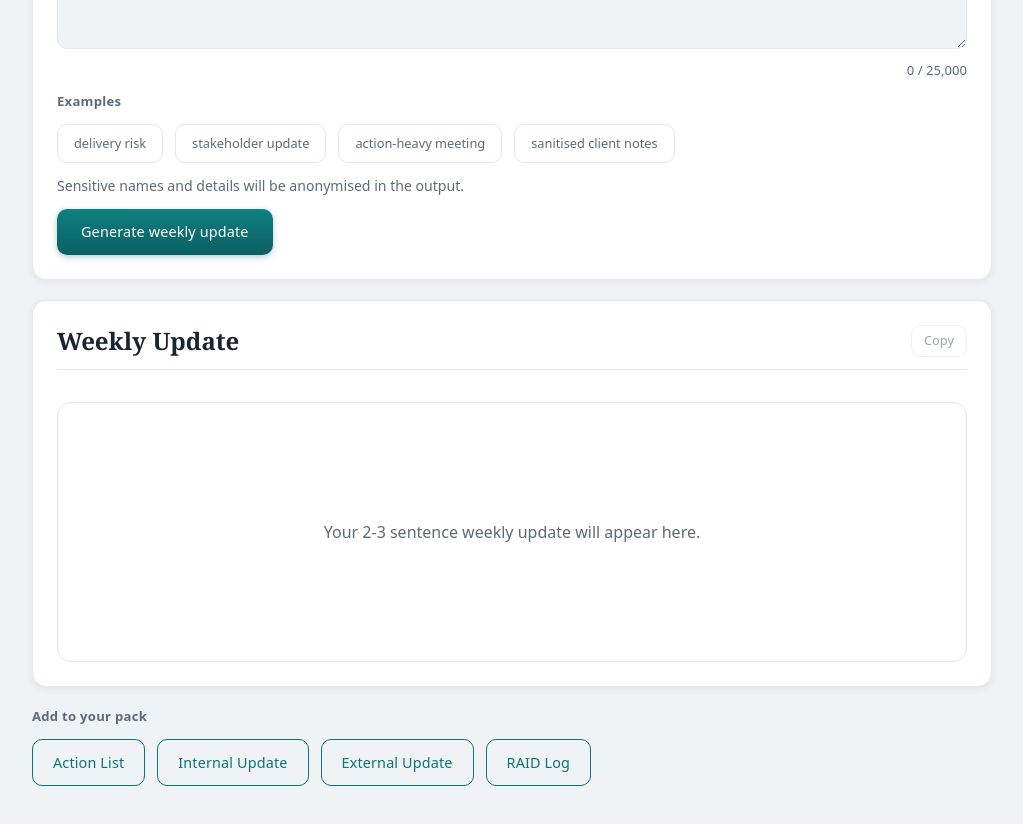
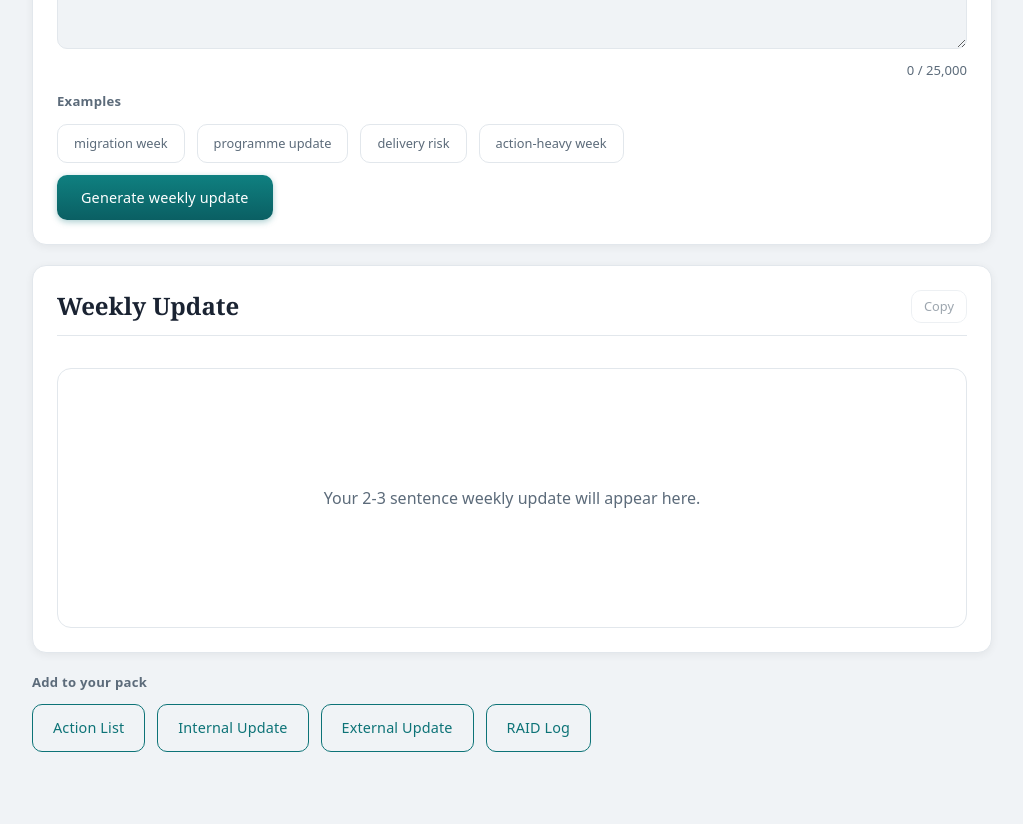
Before and after one commit to romeosison-svg/updateflow, a Next.js app: page /app in a window 1280 px wide. Shown: the part 920-1744 px from the top of the page, without its empty margins (128-1151 px from the left). Built offline with nearby package versions, Linux system fonts and the light colour scheme.

Commit message:
feat(copy): refresh landing copy and app examples

```diff
--- a/app/app/page.tsx
+++ b/app/app/page.tsx
@@ -6,28 +6,28 @@ import type { GeneratedOutputs, OutputCardKey } from "@/lib/output";
 
 const sampleTranscripts = [
   {
+    id: "migration-week",
+    label: "migration week",
+    transcript:
+      "Monday: Confirmed cutover window with infrastructure team for Saturday night. Vendor yet to provide final environment sign-off.\n\nTuesday: Sign-off still outstanding. Escalated to vendor account manager. Parallel workstream leads asked to review dependencies ahead of cutover.\n\nWednesday: Vendor confirmed environment ready. UAT entry criteria reviewed with QA lead — two outstanding defects flagged as potential blockers. Decision to defer lower-priority defect and proceed with UAT.\n\nThursday: UAT started. First round of test cases passed. One defect raised against the reporting module — under investigation. Client stakeholder briefed on status.\n\nFriday: UAT progressing. Reporting defect confirmed as low severity and deferred to post-go-live. Cutover plan confirmed for Saturday. Communications drafted and ready to send."
+  },
+  {
+    id: "programme-update",
+    label: "programme update",
+    transcript:
+      "Monday: Kick-off for new workstream completed. Three work packages assigned to stream leads. Resource gap identified in data migration track — flagged to PMO.\n\nTuesday: Data migration resource confirmed for two days per week. Dependencies mapped across all three workstreams. Risk log updated.\n\nWednesday: Steering group prep completed. Deck reviewed with sponsor. Two decisions required from steering: budget approval for additional QA resource and sign-off on revised go-live date.\n\nThursday: Steering group held. Budget approved. Go-live date moved to end of next month — agreed by all parties. Stream leads notified and plans being updated.\n\nFriday: Updated programme plan circulated. One stream lead flagged a risk around third-party API readiness. Added to RAID. Next week focus is confirming integration test schedule."
+  },
+  {
     id: "delivery-risk",
     label: "delivery risk",
     transcript:
-      "Migration testing is behind plan after the vendor environment was delivered late. The Project Manager flagged a risk that UAT could slip by one week unless test data is approved by Friday. The client stakeholder agreed to review the blocker and the engineering lead will confirm the revised cutover approach tomorrow."
+      "- API integration delayed — vendor missed agreed delivery date\n- QA resource stretched across two workstreams this sprint\n- UAT entry criteria not yet signed off by client\n- Risk to UAT start date if API not delivered by Wednesday\n- PM to confirm revised timeline with vendor tomorrow"
   },
   {
-    id: "stakeholder-update",
-    label: "stakeholder update",
+    id: "action-heavy-week",
+    label: "action-heavy week",
     transcript:
-      "This week the team completed the reporting dashboard build and finished finance sign-off on the new workflow. A dependency remains on the client security team to approve SSO changes. No current delivery issue was raised, but there is a risk to timeline if approval moves past next Wednesday. Next week the team will begin pilot onboarding and prepare the go-live checklist."
-  },
-  {
-    id: "action-heavy",
-    label: "action-heavy meeting",
-    transcript:
-      "Sarah will send the RAID log update by end of day. Tom to confirm resource availability for the integration workstream. Client to provide final API documentation before Tuesday. The team agreed to review open defects on Thursday and decide whether to defer two lower-priority items from release scope."
-  },
-  {
-    id: "sanitised-client-notes",
-    label: "sanitised client notes",
-    transcript:
-      "Client stakeholder raised concern about readiness of reporting dashboard ahead of UAT. API integration remains dependent on external vendor delivery. Project Manager to confirm revised timeline and communicate impact."
+      "- Sarah to send updated RAID log by end of day Friday\n- Tom to confirm resource availability for integration workstream next week\n- Client to provide final sign-off on UAT test cases before Thursday\n- Team agreed to defer two lower-priority defects from release scope\n- Go-live readiness review scheduled for next Monday at 10am\n- Dependency on client security team for SSO approval still outstanding"
   }
 ] as const;
 
@@ -374,10 +374,6 @@ export default function ToolPage() {
               ))}
             </div>
 
-            <p className="m-0 text-muted font-sans text-[0.88rem] leading-base">
-              Sensitive names and details will be anonymised in the output.
-            </p>
-
             <div className="flex flex-wrap items-center gap-y-3 gap-x-4">
               <button className={primaryBtn} type="submit" disabled={isWeeklyUpdateLoading}>
                 {isWeeklyUpdateLoading ? "Generating weekly update..." : "Generate weekly update"}
--- a/app/page.tsx
+++ b/app/page.tsx
@@ -104,7 +104,7 @@ export default function LandingPage() {
       </section>
 
       <section className="bg-card border border-border border-t-2 border-t-[#0d7377]/20 rounded-card p-6 mobile:p-4 mobile:rounded-card flex flex-col items-center text-center gap-4 shadow-[0_2px_8px_rgba(0,0,0,0.06)] hover:shadow-[0_4px_16px_rgba(0,0,0,0.09)] transition-shadow duration-200">
-        <h2 className="m-0 text-2xl font-semibold">One set of notes. Your full update, ready in seconds.</h2>
+        <h2 className="m-0 text-2xl font-semibold">Paste your notes. Your weekly update, ready in seconds.</h2>
         <Link
           className="inline-flex items-center justify-center py-3 px-6 bg-gradient-to-b from-[#0f8080] to-[#0a5f63] text-white text-[0.9rem] font-medium tracking-[0.01em] border-0 rounded-input font-sans cursor-pointer transition-colors transition-shadow duration-200 no-underline shadow-[0_2px_6px_rgba(13,115,119,0.35)] hover:bg-accent-hover hover:shadow-[0_4px_12px_rgba(13,115,119,0.4)] focus-visible:outline-none focus-visible:ring-2 focus-visible:ring-[#0d7377] focus-visible:ring-offset-2 w-auto min-w-64"
           href="/app"
```
